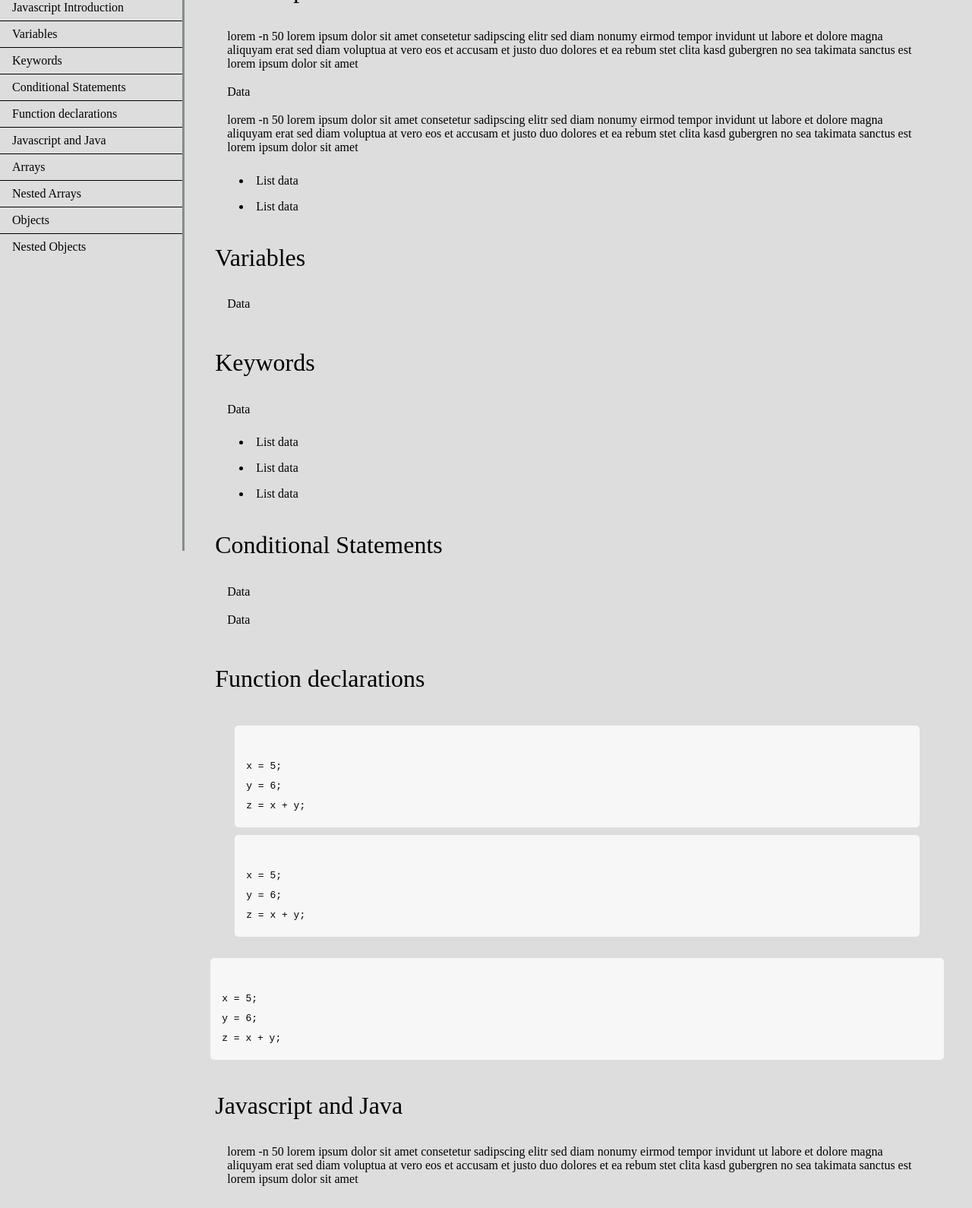
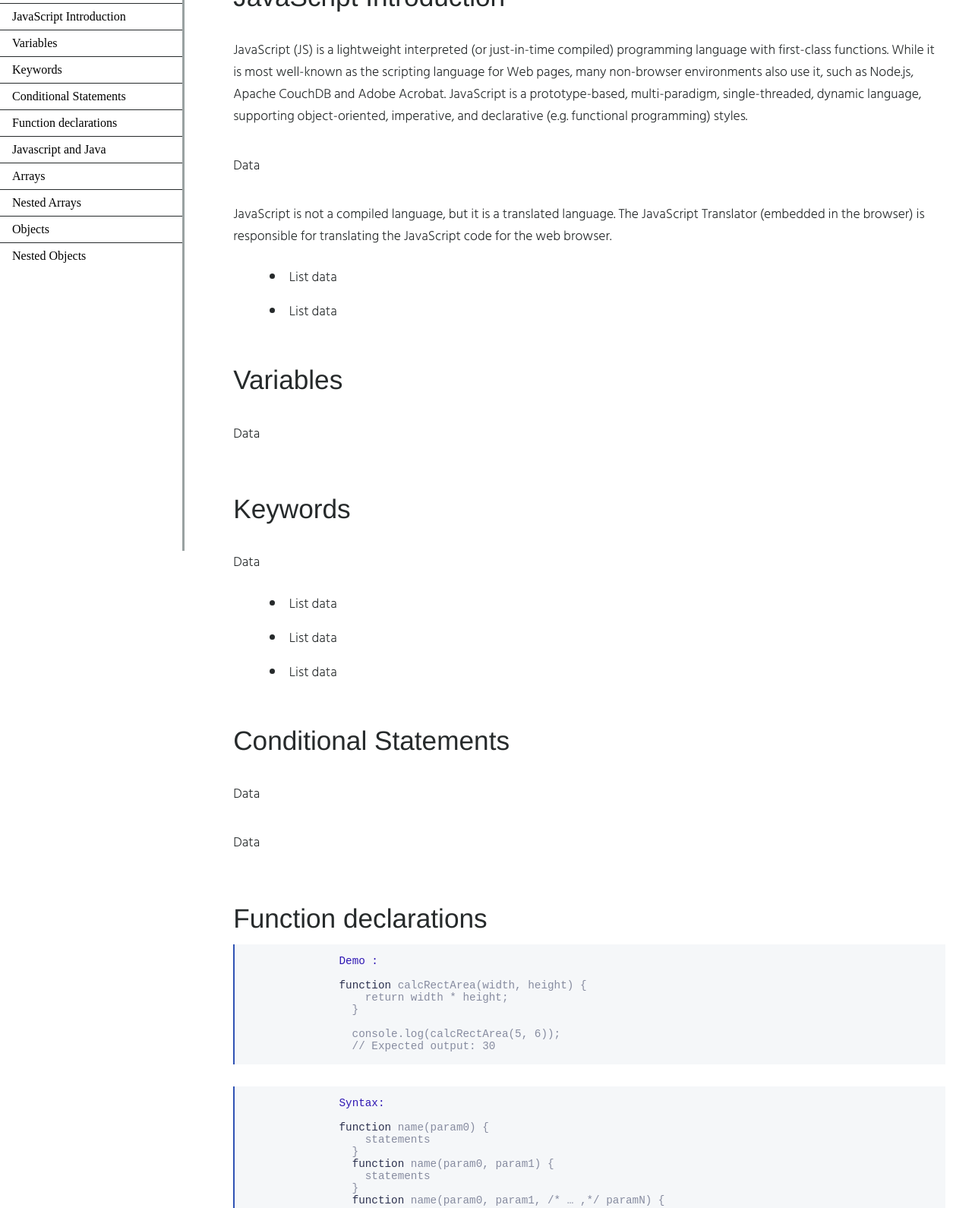
Before and after one commit to dharanchilukuri/Tech-doc-page, a plain HTML site: page index.html in a window 1280 px wide. Shown: the part 75-1665 px from the top of the page at 76% size. Drawn offline with Linux system fonts and the light colour scheme; a web font is replaced by a local one.

Commit message:
Added balance to page

```diff
--- a/index.html
+++ b/index.html
@@ -13,7 +13,7 @@
         </header>
         <ul>
         <li>
-            <a class="nav-link" href="#Javascript_Introduction">Javascript Introduction</a>
+            <a class="nav-link" href="#Javascript_Introduction">JavaScript Introduction</a>
         </li>
         <li>
             <a class="nav-link" href="#Variables">Variables</a>
@@ -48,14 +48,15 @@
     <body>
         <main id="main-doc">
         <section class="main-section" id="Javascript_Introduction">
-            <header id="Javascript_Introduction">Javascript Introduction</header>
-            <p>lorem -n 50 lorem ipsum dolor sit amet consetetur sadipscing elitr sed diam nonumy eirmod tempor invidunt ut
-            labore et dolore magna aliquyam erat sed diam voluptua at vero eos et accusam et justo duo dolores et ea rebum
-            stet clita kasd gubergren no sea takimata sanctus est lorem ipsum dolor sit amet</p>
+            <header id="Javascript_Introduction">JavaScript Introduction</header>
+            <p>JavaScript (JS) is a lightweight interpreted (or just-in-time compiled) programming language with first-class
+            functions. While it is most well-known as the scripting language for Web pages, many non-browser environments
+            also use it, such as Node.js, Apache CouchDB and Adobe Acrobat. JavaScript is a prototype-based, multi-paradigm,
+            single-threaded, dynamic language, supporting object-oriented, imperative, and declarative
+            (e.g. functional programming) styles.</p>
             <p>Data</p>
-            <p>lorem -n 50 lorem ipsum dolor sit amet consetetur sadipscing elitr sed diam nonumy eirmod tempor invidunt ut
-            labore et dolore magna aliquyam erat sed diam voluptua at vero eos et accusam et justo duo dolores et ea rebum
-            stet clita kasd gubergren no sea takimata sanctus est lorem ipsum dolor sit amet</p>
+            <p>JavaScript is not a compiled language, but it is a translated language. The JavaScript Translator (embedded in the browser)
+                 is responsible for translating the JavaScript code for the web browser.</p>
             <li>List data</li>
             <li>List data</li>
         </section>
@@ -78,23 +79,29 @@
         </section>
         <section class="main-section" id="Function_declarations">
             <header id="Function_declarations">Function declarations</header>
-            <p>
-            <code>
-                x = 5;
-                y = 6;
-                z = x + y;
-            </code>
-            <code>
-                x = 5;
-                y = 6;
-                z = x + y;
-            </code>
-            </p>
-            <code>
-                x = 5;
-                y = 6;
-                z = x + y;
-            </code>
+            <pre>
+                <span class="demo">Demo :</span>
+
+                <span class="function">function</span> calcRectArea(width, height) {
+                    return width * height;
+                  }
+
+                  console.log(calcRectArea(5, 6));
+                  // Expected output: 30
+            </pre>
+            <pre>
+                <span class="demo">Syntax:</span>
+
+                <span class="function">function</span> name(param0) {
+                    statements
+                  }
+                  <span class="function">function</span> name(param0, param1) {
+                    statements
+                  }
+                  <span class="function">function</span> name(param0, param1, /* … ,*/ paramN) {
+                    statements
+                  }
+            </pre>
         </section>
         <section class="main-section" id="Javascript_and_Java">
             <header id="Javascript_and_Java">Javascript and Java</header>
@@ -127,20 +134,31 @@
             <p>lorem -n 50 lorem ipsum dolor sit amet consetetur sadipscing elitr sed diam nonumy eirmod tempor invidunt ut
             labore et dolore magna aliquyam erat sed diam voluptua at vero eos et accusam et justo duo dolores et ea rebum
             stet clita kasd gubergren no sea takimata sanctus est lorem ipsum dolor sit amet</p>
-            <code>
-            x = 5;
-            y = 6;
-            z = x + y;
-            </code>
+            <pre>
+                creating new object :
+
+                const o = new Object();
+                o.foo = 42;
+
+                console.log(o);
+                // { foo: 42 }
+            </pre>
         </section>
         <section class="main-section" id="Nested_Objects">
             <header id="Nested_Objects">Nested Objects</header>
-            <code id="code5">
-            x = 5;
-            y = 6;
-            z = x + y;
+            <pre id="pre5">
+                    let x = "";
+            const myObj = {
+            name: "John",
+            age: 30,
+            cars: [
+                {name:"Ford", models:["Fiesta", "Focus", "Mustang"]},
+                {name:"BMW", models:["320", "X3", "X5"]},
+                {name:"Fiat", models:["500", "Panda"]}
+            ]
+            }
 
-            </code>
+            </pre>
         </section>
 
         </main>
--- a/styles.css
+++ b/styles.css
@@ -1,9 +1,11 @@
-html,
-body {
+@import url('https://fonts.googleapis.com/css2?family=Hind+Siliguri:wght@300&family=Wix+Madefor+Text:wght@500&display=swap');html,
+
+
+html,body {
     margin: 0;
     padding: 0;
-    background-color: #ddd;
-
+    font-family: 'Hind Siliguri', 'Helvetica', 'Arial', sans-serif;
+    color: #262a2b;
 }
 
 #navbar {
@@ -28,8 +30,7 @@ body {
     list-style-type: none;
     position: relative;
     width: 100%;
-
-
+    font-family: 'Times New Roman', 'georgia', Times, serif;
 }
 
 #navbar a {
@@ -43,57 +44,66 @@ body {
 
 
 li a:hover:not(.active) {
-    background-color: #555;
+    background-color: rgb(154, 173, 204);
     color: white;
 }
 
 #nav-head {
     text-align: center;
     font-weight: thin;
+    color:rgb(7, 19, 40);
 }
 
 #main-doc {
-    margin-left: 15rem;
+    margin-left: 17rem;
     position: absolute;
     padding: 1.2rem;
-    margin-bottom: 7re.5m;
+    font-size: 1.1em;
+    max-width: 40   em;
 }
 
 section {
-    padding: 0.5rem;
+    padding: 1rem;
 }
 
 section>header {
-    font-size: 2rem;
-    font-weight: 500;
-    padding: 1rem;
+    font-size: 2.2rem;
+    padding-top: 1rem;
+    font-family:'Wix Madefor Text', Helvetica, sans-serif;
 }
 
 section>p {
-    padding: 0.1rem 2rem;
+    padding-top: 1em;
 }
 
 section>li {
     padding: 0.5rem 3rem;
 }
 
-code {
-    display: block;
-    text-align: left;
-    white-space: pre-line;
-    position: relative;
-    word-break: normal;
-    word-wrap: normal;
-    line-height: 2;
-    background-color: #f7f7f7;
-    padding: 15px;
-    margin: 10px;
-    border-radius: 5px;
+pre {
+    padding-top : 1em;
+    overflow-x: auto;
+    margin-bottom: 2em;
+    border-left: 2px solid rgb(48, 83, 180);
+    ;
+    background: #f5f7f9;
+    color: #878ca0;
+    -moz-font-smoothing: grayscale;
+    -webkit-font-smoothing: initial;
+}
+
+.demo{
+    color:rgb(46, 22, 179);
+
+}
+
+.function{
+    color: rgb(43, 48, 78);
 }
 
 @media only screen and (max-width: 800px) {
     #navbar ul {
-        height: 8rem;
+        height: 9rem;
         border: none;
     }
 
@@ -103,7 +113,7 @@ code {
         padding: 0;
         margin: 0;
         width: 100%;
-        max-height: 12.3rem;
+        max-height: 14rem;
         border: none;
         z-index: 1;
         border-bottom: 0.15rem solid;
@@ -114,9 +124,10 @@ code {
         margin-left: 0rem;
         margin-top: 13rem;
     }
+
 }
 
-@media only screen and (max-width: 400px) {
+@media only screen and (max-width: 500px) {
     #main-doc {
         margin-left: -10px;
     }
```
